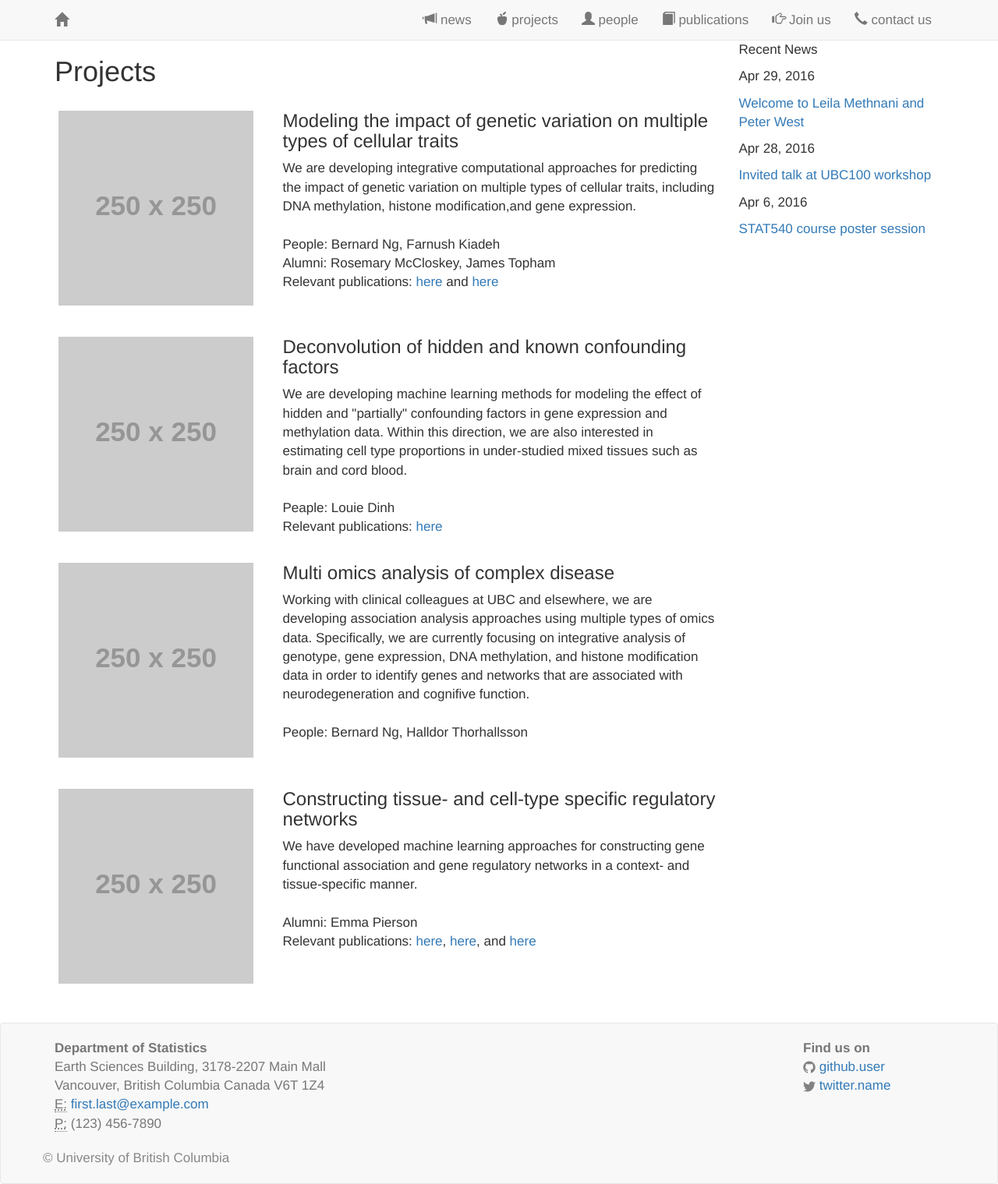
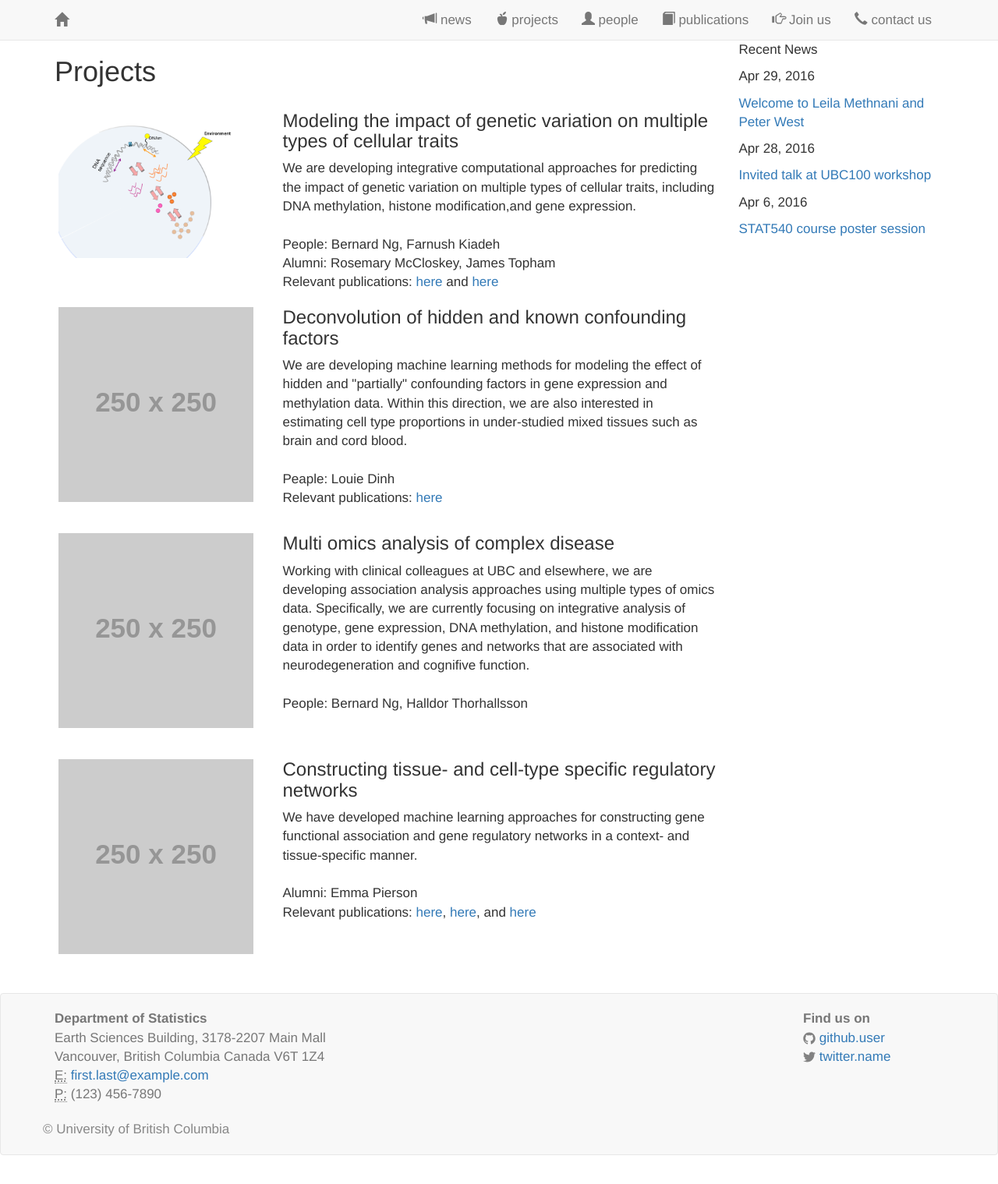
Before and after one commit to saramostafavi/saramostafavi.github.io, a Jekyll site: the page built from projects.html, in a window 1280 px wide. Shown: the whole page at 78% size. Built offline with Jekyll 4.4.1, drawn with Linux system fonts in a browser that asks for light colours; nearby versions of some CDN libraries; a style sheet for code colours, icons or effects is not loaded; after the commit the page ends 1482 px from its top, so only the background shows below that.

Commit message:
Update projects.html

```diff
--- a/projects.html
+++ b/projects.html
@@ -5,7 +5,7 @@
 
 <div class="section row">
     <div class="image col-md-4">
-        <img class="img-responsive" alt="Project 1 illustration" src="http://placehold.it/250x250"/ Align="Left">
+        <img class="img-responsive" alt="Project 1 illustration" src="../images/project1.png"/ Align="Left">
     </div>
     <div class="col-md-8">
         <h3 class="heading">Modeling the impact of genetic variation on multiple types of cellular traits</h3>
```
